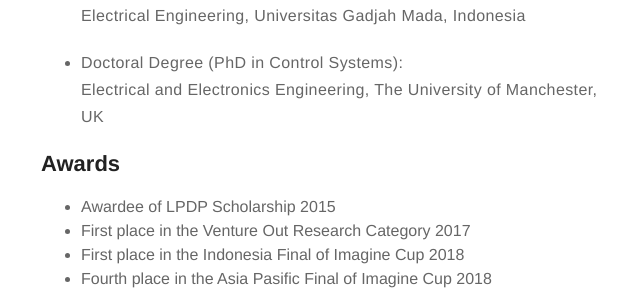
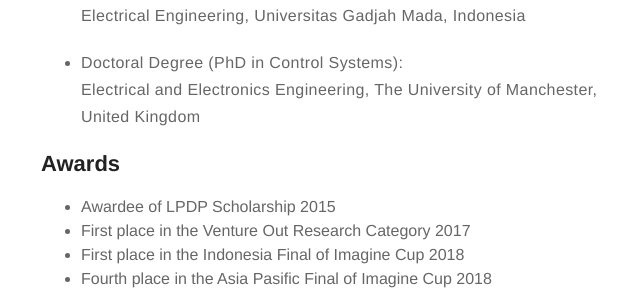
Before and after one commit to tnunay/tnunay.github.io, a Jekyll site: the page built from about.md, in a window 1280 px wide and 900 px high, scrolled down 1366 px. Shown: the part 179-473 px from the top of the window, without its empty margins (319-959 px from the left). Built offline with Jekyll 4.4.1, drawn with Linux system fonts in a browser that asks for light colours.

Commit message:
11 June 00.09: last

```diff
--- a/about.md
+++ b/about.md
@@ -27,7 +27,7 @@
 	<li>
 		<p>
 		Doctoral Degree (PhD in Control Systems):<br>
-		Electrical and Electronics Engineering, The University of Manchester, UK<br>
+		Electrical and Electronics Engineering, The University of Manchester, United Kingdom<br>
 		</p>
 	</li>
 </ul>
```
